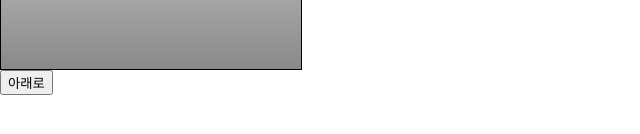
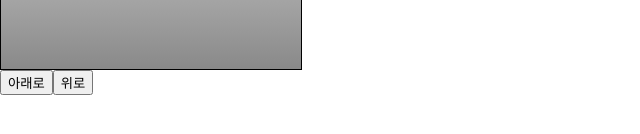
Before and after one commit to DongwookJeong/react_start, a React (Create React App) app in the folder start/: page / in a window 1280 px wide. Shown: the part 232-366 px from the top of the page, without its empty margins (0-640 px from the left). Built offline with nearby package versions, Linux system fonts and the light colour scheme.

Commit message:
스크롤 위로 가기 예제에 자체적  추가

```diff
--- a/start/src/App.js
+++ b/start/src/App.js
@@ -8,6 +8,7 @@ class App extends Component {
       <ScrollBox ref={(ref)=>this.ScrollBox=ref}/>
 
       <button onClick={()=>this.ScrollBox.scrollToBottom()}>아래로</button>
+      <button onClick={()=>this.ScrollBox.scrollToTop()}>위로</button>
       </div>
     )
   }
--- a/start/src/ScrollBox.js
+++ b/start/src/ScrollBox.js
@@ -6,6 +6,9 @@ class ScrollBox extends Component {
         const { scrollHeight, clientHeight }= this.box;
 
         this.box.scrollTop = scrollHeight - clientHeight;
+    }
+    scrollToTop = () => {
+        this.box.scrollTop = 0
     }
 
     render(){
```
